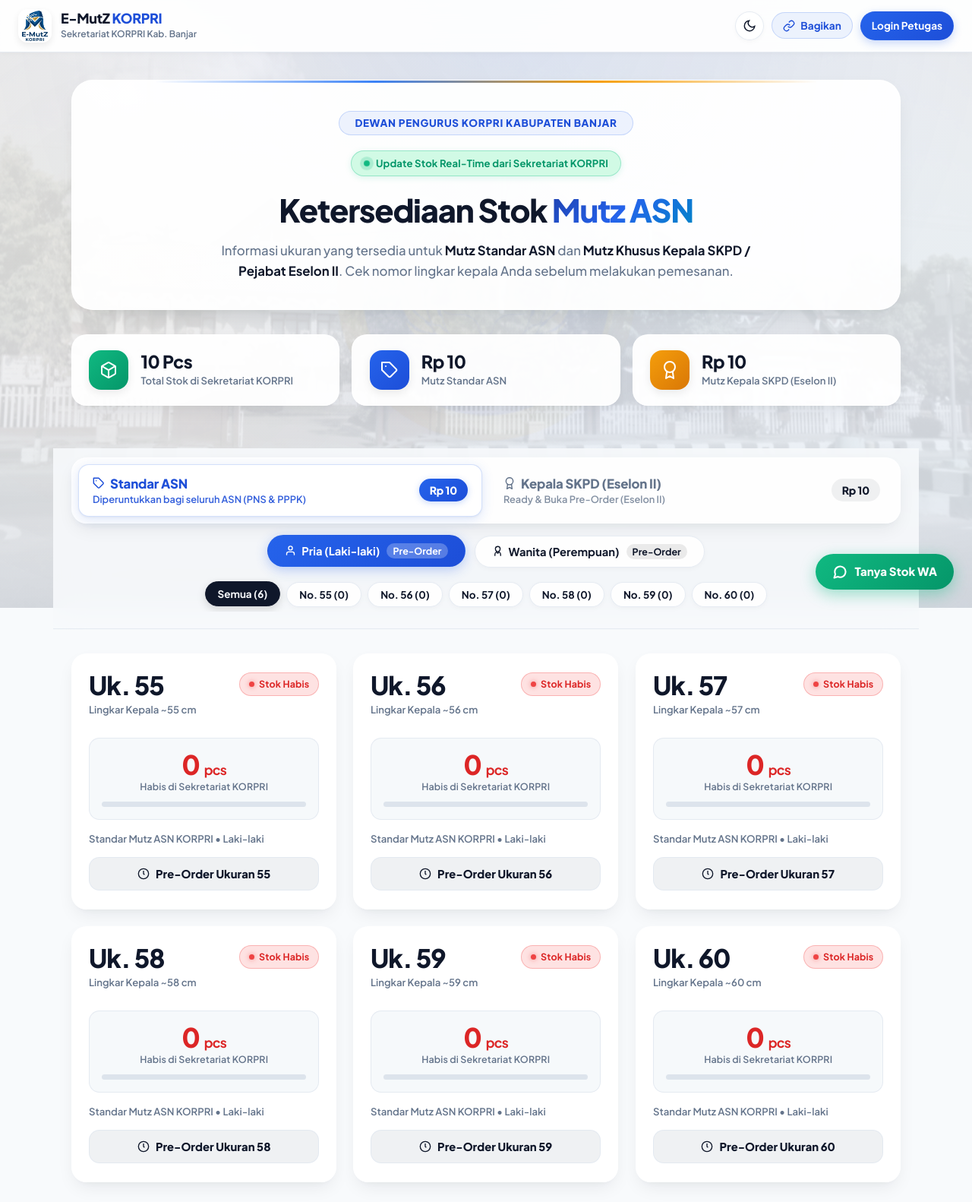
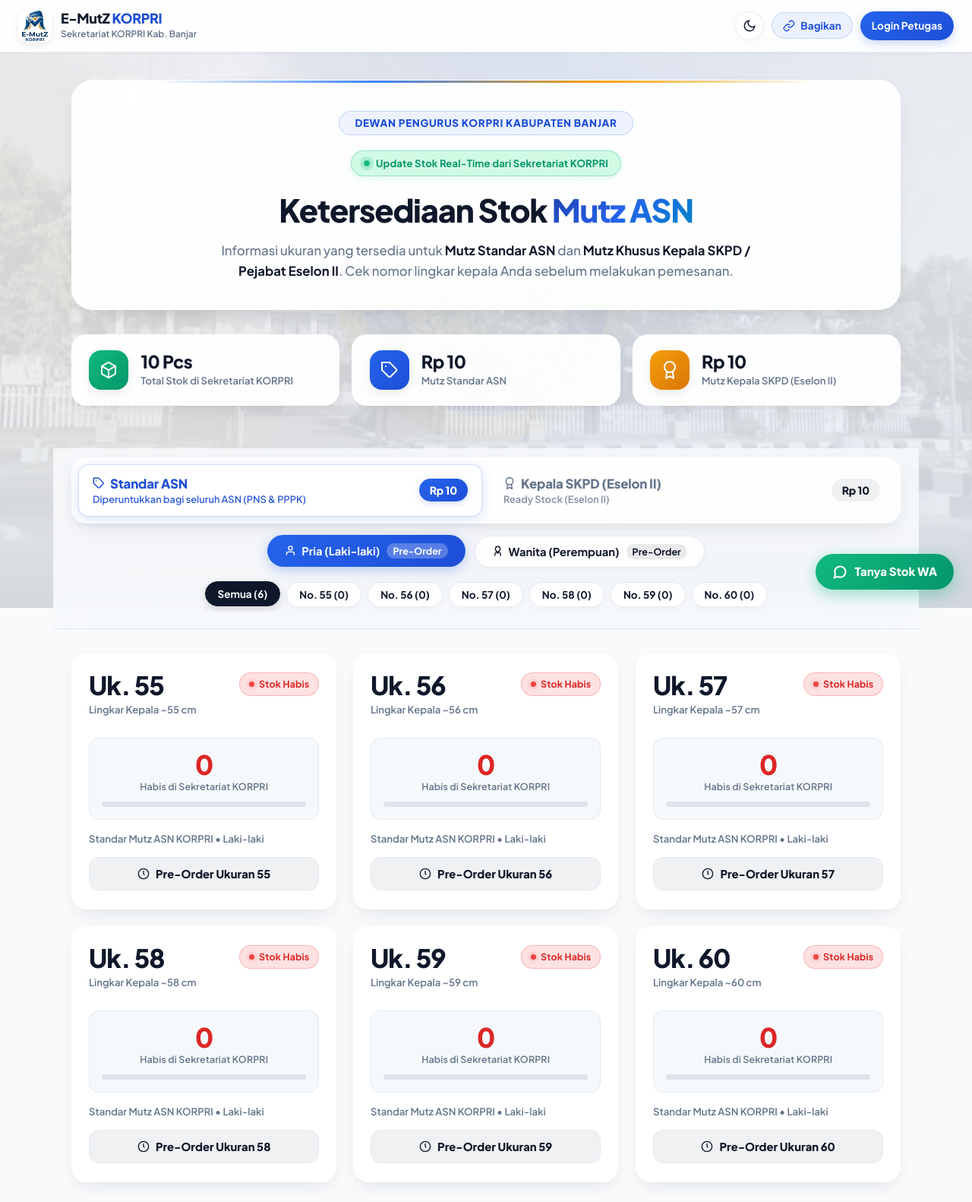
Before and after one commit to kyraaa-dev/aplikasi-rekap-pemesanan, a PHP site: page /cek_stok.php in a window 1280 px wide. Shown: the top 1582 px of the page at 76% size. Run offline with PHP 8.4, Linux system fonts and the light colour scheme; tables that the repository leaves empty or names only in its code hold one stand-in row (values such as "Sample post").

Commit message:
feat(catalog): update Kepala SKPD status from pre-order to Ready Stock

```diff
--- a/cek_stok.php
+++ b/cek_stok.php
@@ -2064,7 +2064,7 @@ $admin_wa_default = '6281258902720';
                                 Kepala SKPD
                             </span>
                         </div>
-                        <div class="tab-sub">Ready &amp; Buka Pre-Order (Eselon II)</div>
+                        <div class="tab-sub">Ready Stock (Eselon II)</div>
                     </div>
                     <div class="tab-price-tag">Rp <?= number_format(HARGA_KEPALA, 0, ',', '.') ?></div>
                 </button>
@@ -2110,7 +2110,7 @@ $admin_wa_default = '6281258902720';
             </div>
             <div style="flex: 1; min-width: 0;">
                 <div style="display: flex; align-items: center; gap: 8px; flex-wrap: wrap; margin-bottom: 4px;">
-                    <span style="font-size: 0.74rem; font-weight: 800; background: rgba(16, 185, 129, 0.15); color: #047857; padding: 2px 8px; border-radius: var(--radius-full); text-transform: uppercase; letter-spacing: 0.03em;">Ready &amp; Buka Pre-Order</span>
+                    <span style="font-size: 0.74rem; font-weight: 800; background: rgba(16, 185, 129, 0.15); color: #047857; padding: 2px 8px; border-radius: var(--radius-full); text-transform: uppercase; letter-spacing: 0.03em;">Ready Stock</span>
                     <span style="font-size: 0.74rem; font-weight: 800; background: rgba(217, 119, 6, 0.15); color: #B45309; padding: 2px 8px; border-radius: var(--radius-full); text-transform: uppercase; letter-spacing: 0.03em;">Eksklusif Eselon II</span>
                     <span style="font-size: 0.75rem; font-weight: 700; color: #92400E;">Bordir List Benang Emas</span>
                 </div>
@@ -2118,7 +2118,7 @@ $admin_wa_default = '6281258902720';
                     Spesifikasi Mutz Kepala Dinas / Badan / Asisten
                 </h3>
                 <p style="margin: 0; font-size: 0.85rem; font-weight: 500; opacity: 0.9; line-height: 1.45;">
-                    Dirancang khusus dengan bordir list benang emas tebal resmi KORPRI bagi Pejabat Pimpinan Tinggi Pratama. Melayani pemesanan langsung &amp; Pre-Order resmi seluruh ukuran.
+                    Dirancang khusus dengan bordir list benang emas tebal resmi KORPRI bagi Pejabat Pimpinan Tinggi Pratama. Seluruh ukuran siap dipesan.
                 </p>
             </div>
         </div>
@@ -2468,8 +2468,8 @@ $admin_wa_default = '6281258902720';
             for (let sz in wanitaObj) { totalWanita += (wanitaObj[sz] || 0); }
 
             if (currentCategory === 'Kepala SKPD') {
-                document.getElementById('badgeCountPria').textContent = totalPria > 0 ? (totalPria + ' ready') : 'Buka Pre-Order';
-                document.getElementById('badgeCountWanita').textContent = totalWanita > 0 ? (totalWanita + ' ready') : 'Buka Pre-Order';
+                document.getElementById('badgeCountPria').textContent = totalPria > 0 ? (totalPria + ' ready') : 'Ready';
+                document.getElementById('badgeCountWanita').textContent = totalWanita > 0 ? (totalWanita + ' ready') : 'Ready';
             } else {
                 document.getElementById('badgeCountPria').textContent = totalPria > 0 ? (totalPria + ' ready') : 'Pre-Order';
                 document.getElementById('badgeCountWanita').textContent = totalWanita > 0 ? (totalWanita + ' ready') : 'Pre-Order';
@@ -2538,7 +2538,18 @@ $admin_wa_default = '6281258902720';
                 let barColor = '#10B981';
                 let btnHtml = '';
 
-                if (qty > 5) {
+                if (currentCategory === 'Kepala SKPD') {
+                    // Kepala SKPD: Selalu Ready
+                    statusBadge = '<span class="status-badge badge-ready"><span class="status-dot green"></span> Ready</span>';
+                    statusText = 'Ready';
+                    barColor = 'linear-gradient(90deg, #10B981, #059669)';
+                    btnHtml = `
+                        <button type="button" class="btn-order-wa ready" onclick="openOrderModal('${currentCategory}', '${currentGender}', ${sz}, ${qty > 0 ? qty : 1})">
+                            <svg xmlns="http://www.w3.org/2000/svg" width="16" height="16" viewBox="0 0 24 24" fill="none" stroke="currentColor" stroke-width="2.5"><path d="M21 11.5a8.38 8.38 0 0 1-.9 3.8 8.5 8.5 0 0 1-7.6 4.7 8.38 8.38 0 0 1-3.8-.9L3 21l1.9-5.7a8.38 8.38 0 0 1-.9-3.8 8.5 8.5 0 0 1 4.7-7.6 8.38 8.38 0 0 1 3.8-.9h.5a8.48 8.48 0 0 1 8 8v.5z"></path></svg>
+                            Pesan Ukuran ${sz} via WA
+                        </button>
+                    `;
+                } else if (qty > 5) {
                     statusBadge = '<span class="status-badge badge-ready"><span class="status-dot green"></span> Ready Stock</span>';
                     statusText = 'Tersedia';
                     barColor = 'linear-gradient(90deg, #10B981, #059669)';
@@ -2558,17 +2569,6 @@ $admin_wa_default = '6281258902720';
                             Ambil Sisa ${qty} Pcs
                         </button>
                     `;
-                } else if (currentCategory === 'Kepala SKPD') {
-                    // Kepala SKPD: Ready Buka Pre-Order
-                    statusBadge = '<span class="status-badge badge-preorder-gold"><span class="status-dot yellow"></span> Buka Pre-Order</span>';
-                    statusText = 'Ready Pre-Order';
-                    barColor = 'linear-gradient(90deg, #F59E0B, #D97706)';
-                    btnHtml = `
-                        <button type="button" class="btn-order-wa ready-gold" onclick="openOrderModal('${currentCategory}', '${currentGender}', ${sz}, 0)">
-                            <svg xmlns="http://www.w3.org/2000/svg" width="16" height="16" viewBox="0 0 24 24" fill="none" stroke="currentColor" stroke-width="2.5"><path d="M21 11.5a8.38 8.38 0 0 1-.9 3.8 8.5 8.5 0 0 1-7.6 4.7 8.38 8.38 0 0 1-3.8-.9L3 21l1.9-5.7a8.38 8.38 0 0 1-.9-3.8 8.5 8.5 0 0 1 4.7-7.6 8.38 8.38 0 0 1 3.8-.9h.5a8.48 8.48 0 0 1 8 8v.5z"></path></svg>
-                            Pre-Order Ukuran ${sz} via WA
-                        </button>
-                    `;
                 } else {
                     statusBadge = '<span class="status-badge badge-empty"><span class="status-dot red"></span> Stok Habis</span>';
                     statusText = 'Habis';
@@ -2581,19 +2581,19 @@ $admin_wa_default = '6281258902720';
                     `;
                 }
 
-                const isKepalaPreOrder = (currentCategory === 'Kepala SKPD' && qty === 0);
-                const percent = isKepalaPreOrder ? 100 : Math.min(100, Math.round((qty / maxStockBaseline) * 100));
-
-                const qtyNumberHtml = isKepalaPreOrder
-                    ? `<div class="qty-number" style="color: #D97706; font-size: 1.55rem; padding-top: 4px; padding-bottom: 4px;">Ready <span style="font-size: 1rem; font-weight: 700;">Pre-Order</span></div>`
-                    : `<div class="qty-number" style="color: ${qty > 0 ? (qty <= 5 ? '#D97706' : '#059669') : '#DC2626'};">${qty} <span style="font-size: 1.1rem; font-weight: 700;">pcs</span></div>`;
-
-                const qtyLabelText = isKepalaPreOrder
-                    ? 'Buka Pre-Order Resmi di Sekretariat KORPRI'
+                const isKepala = (currentCategory === 'Kepala SKPD');
+                const percent = isKepala ? 100 : Math.min(100, Math.round((qty / maxStockBaseline) * 100));
+
+                const qtyNumberHtml = isKepala && qty === 0
+                    ? `<div class="qty-number" style="color: #059669; font-size: 1.85rem; padding-top: 2px; padding-bottom: 2px;">Ready <span style="font-size: 1.1rem; font-weight: 700;">Stock</span></div>`
+                    : `<div class="qty-number" style="color: ${qty > 0 || isKepala ? (qty <= 5 && !isKepala ? '#D97706' : '#059669') : '#DC2626'};">${qty > 0 ? qty : (isKepala ? 'Ready' : 0)} <span style="font-size: 1.1rem; font-weight: 700;">${qty > 0 ? 'pcs' : ''}</span></div>`;
+
+                const qtyLabelText = isKepala
+                    ? 'Ready di Sekretariat KORPRI'
                     : `${statusText} di Sekretariat KORPRI`;
 
-                const subtextInfo = (currentCategory === 'Kepala SKPD')
-                    ? `Eselon II (Bordir List Emas) &bull; Ready &amp; Buka Pre-Order &bull; ${currentGender}`
+                const subtextInfo = isKepala
+                    ? `Eselon II (Bordir List Emas) &bull; Ready &bull; ${currentGender}`
                     : `Standar Mutz ASN KORPRI &bull; ${currentGender}`;
 
                 const card = document.createElement('div');
@@ -2636,12 +2636,9 @@ $admin_wa_default = '6281258902720';
             document.getElementById('modalSize').textContent = 'Nomor ' + size + ' (Lingkar ~' + size + ' cm)';
 
             const statusElem = document.getElementById('modalStockStatus');
-            if (stock > 0) {
-                statusElem.textContent = 'Ready (' + stock + ' pcs tersedia)';
+            if (category === 'Kepala SKPD' || stock > 0) {
+                statusElem.textContent = 'Ready (Tersedia)';
                 statusElem.style.color = '#059669';
-            } else if (category === 'Kepala SKPD') {
-                statusElem.textContent = 'Ready Buka Pre-Order (Siap Dipesan via WA)';
-                statusElem.style.color = '#D97706';
             } else {
                 statusElem.textContent = 'Habis (Diteruskan sebagai Pre-Order)';
                 statusElem.style.color = '#DC2626';
@@ -2663,9 +2660,9 @@ $admin_wa_default = '6281258902720';
             const skpd = document.getElementById('orderSkpd').value.trim();
 
             const catText = selectedOrderData.category === 'Kepala SKPD' ? 'Mutz Kepala SKPD (Eselon II)' : 'Mutz Standar ASN (Biasa)';
-            const statusPesanan = (selectedOrderData.category === 'Kepala SKPD' && selectedOrderData.stock === 0)
-                ? 'Pre-Order Resmi Mutz Kepala SKPD'
-                : (selectedOrderData.stock > 0 ? 'Pemesanan Ready Stock' : 'Permintaan Pre-Order (Stok Habis)');
+            const statusPesanan = (selectedOrderData.category === 'Kepala SKPD' || selectedOrderData.stock > 0)
+                ? 'Pemesanan Ready Stock'
+                : 'Permintaan Pre-Order (Stok Habis)';
 
             let msg = `Halo Admin E-MutZ KORPRI,\n\n`;
             msg += `Saya ingin melakukan *${statusPesanan}* dengan rincian berikut:\n`;
```
